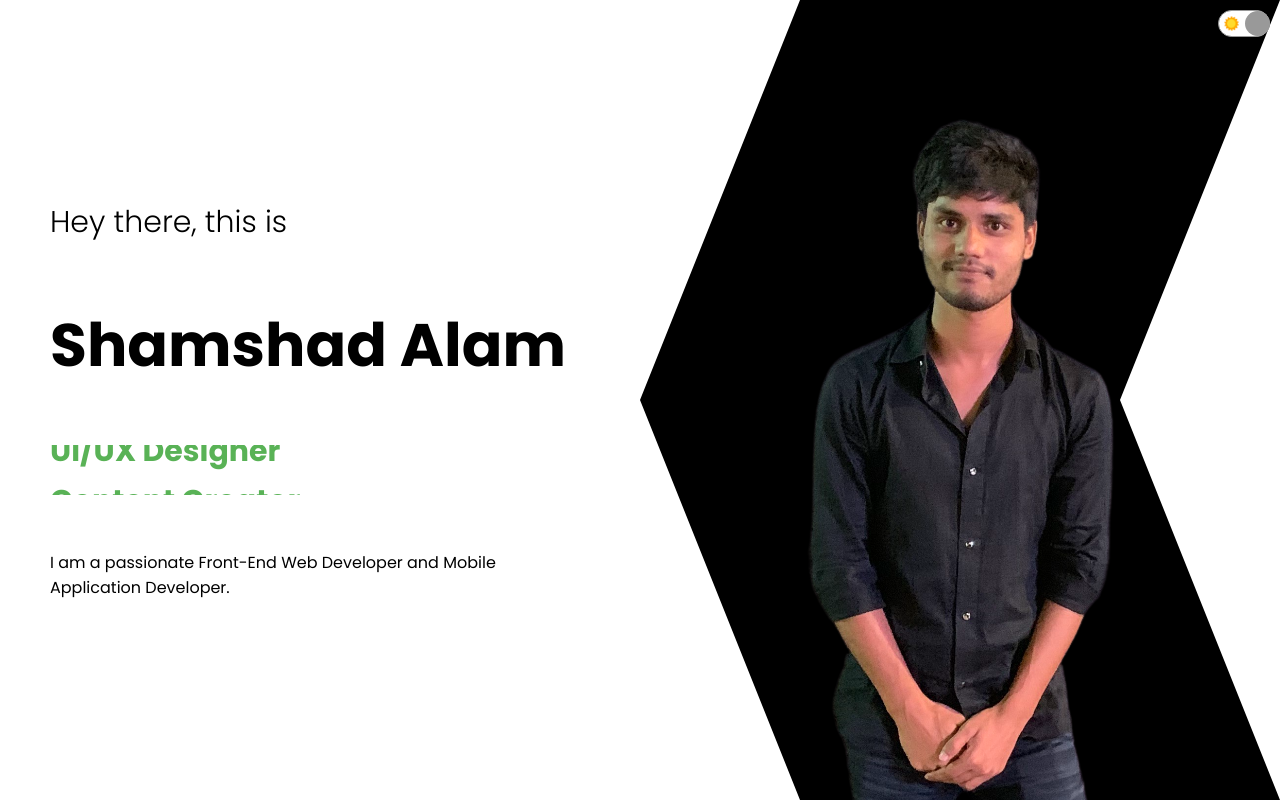
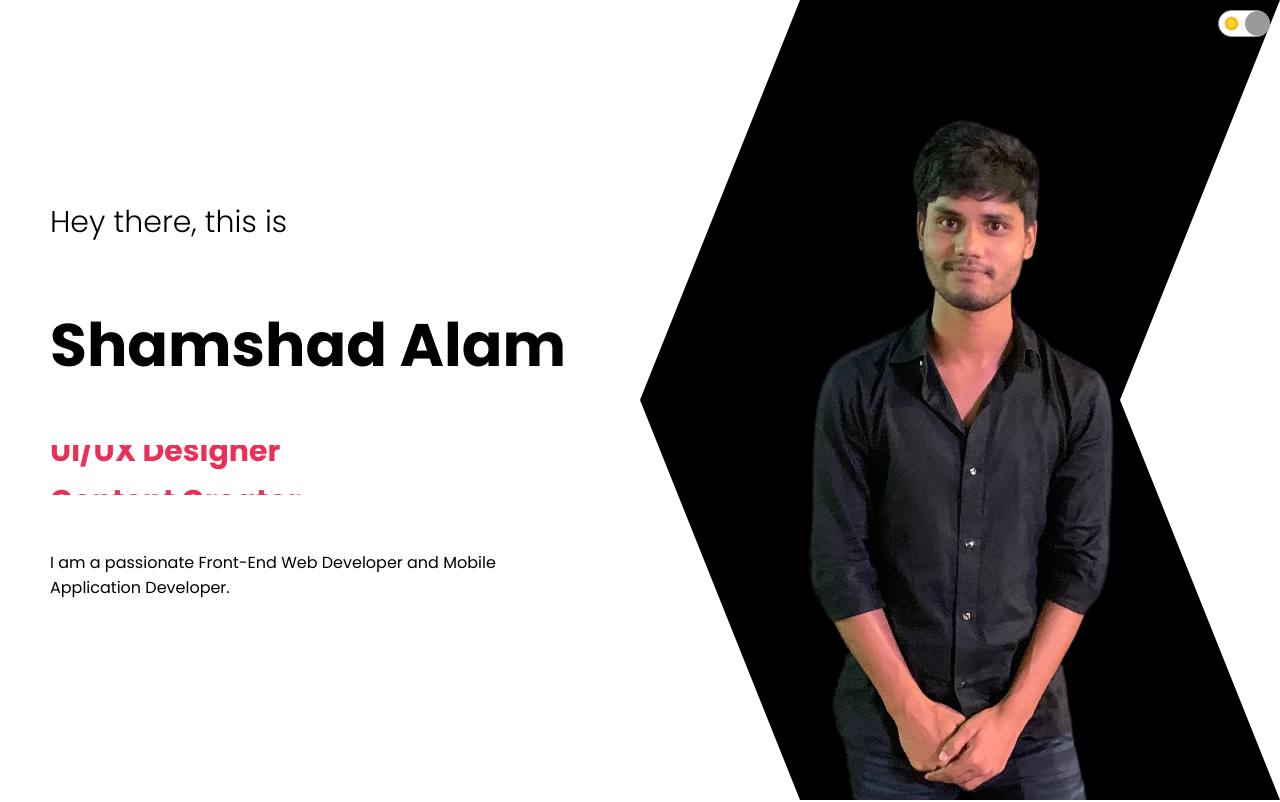
Before and after one commit to Shamshad25/portfolio_01, a React (Create React App) app: page / in a window 1280 px wide. Shown: the top 802 px of the page. Built offline with nearby package versions, Linux system fonts and the light colour scheme.

Commit message:
Css update

```diff
--- a/src/components/intro/Intro.css
+++ b/src/components/intro/Intro.css
@@ -61,7 +61,7 @@
   height: 50px;
   font-size: 30px;
   font-weight: bold;
-  color: #59b256;
+  color: #ea3057;
   display: flex;
   align-items: center;
 }
```
